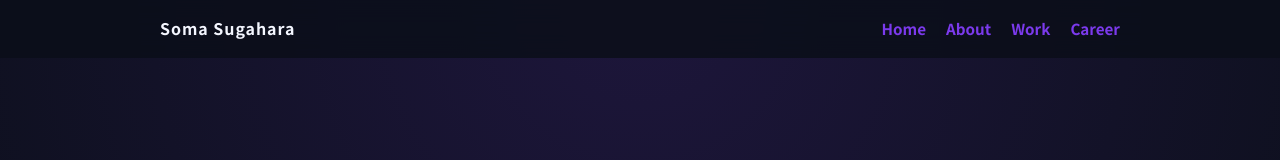
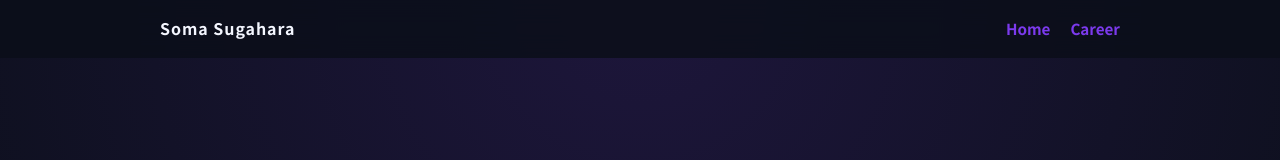
Before and after one commit to Cork0158/Cork0158.github.io, an Astro site: page / in a window 1280 px wide. Shown: the top 160 px of the page. Built offline with nearby package versions, Linux system fonts and the light colour scheme; Astro itself is replaced by a stand-in of ours.

Commit message:
fix: bar

```diff
--- a/src/pages/index.astro
+++ b/src/pages/index.astro
@@ -7,8 +7,6 @@ import BaseLayout from '../layouts/BaseLayout.astro';
       <div class="brand">Soma Sugahara</div>
       <ul>
         <li><a href="#hero">Home</a></li>
-        <li><a href="#about">About</a></li>
-        <li><a href="#work">Work</a></li>
         <li><a href="/career">Career</a></li>
       </ul>
     </nav>
```
